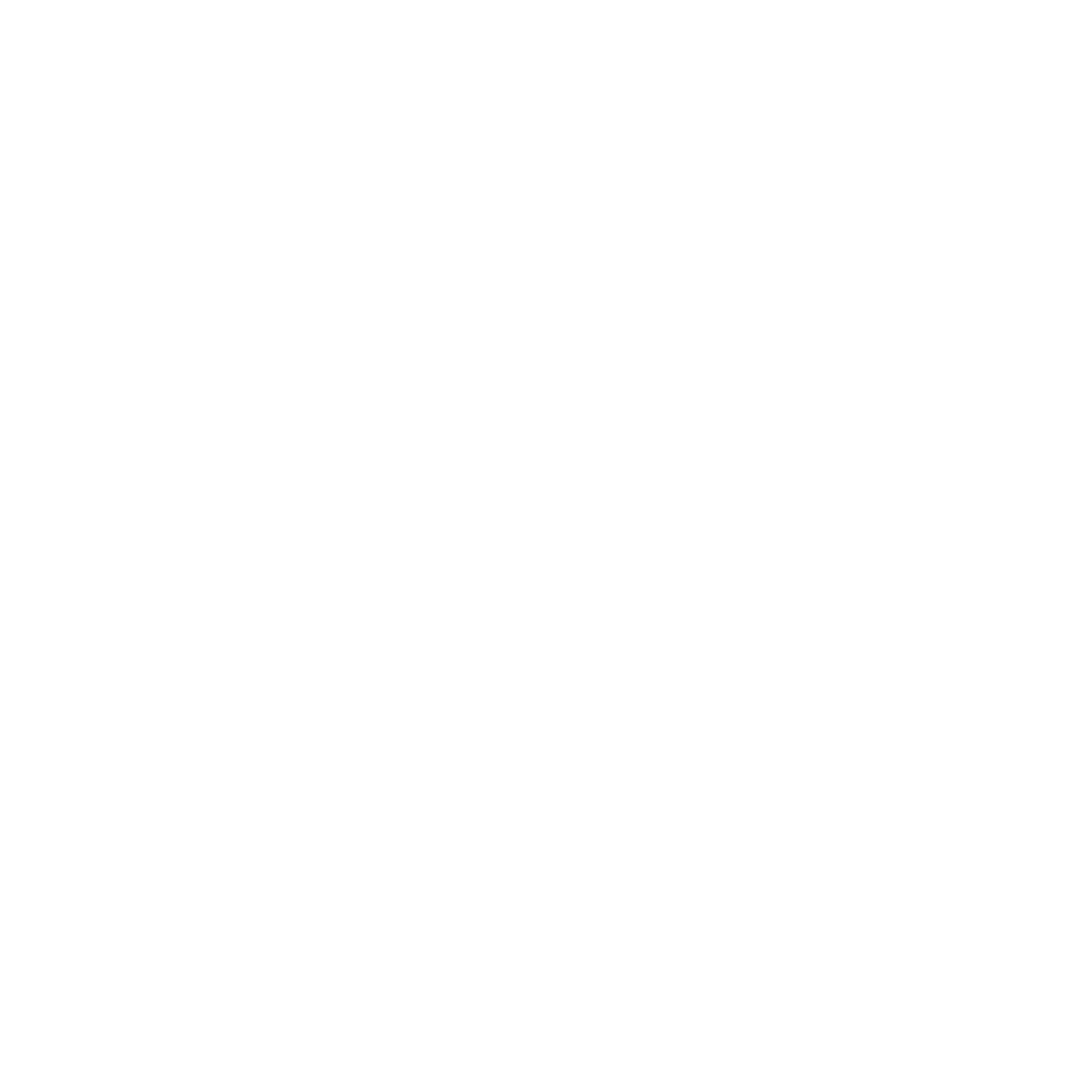
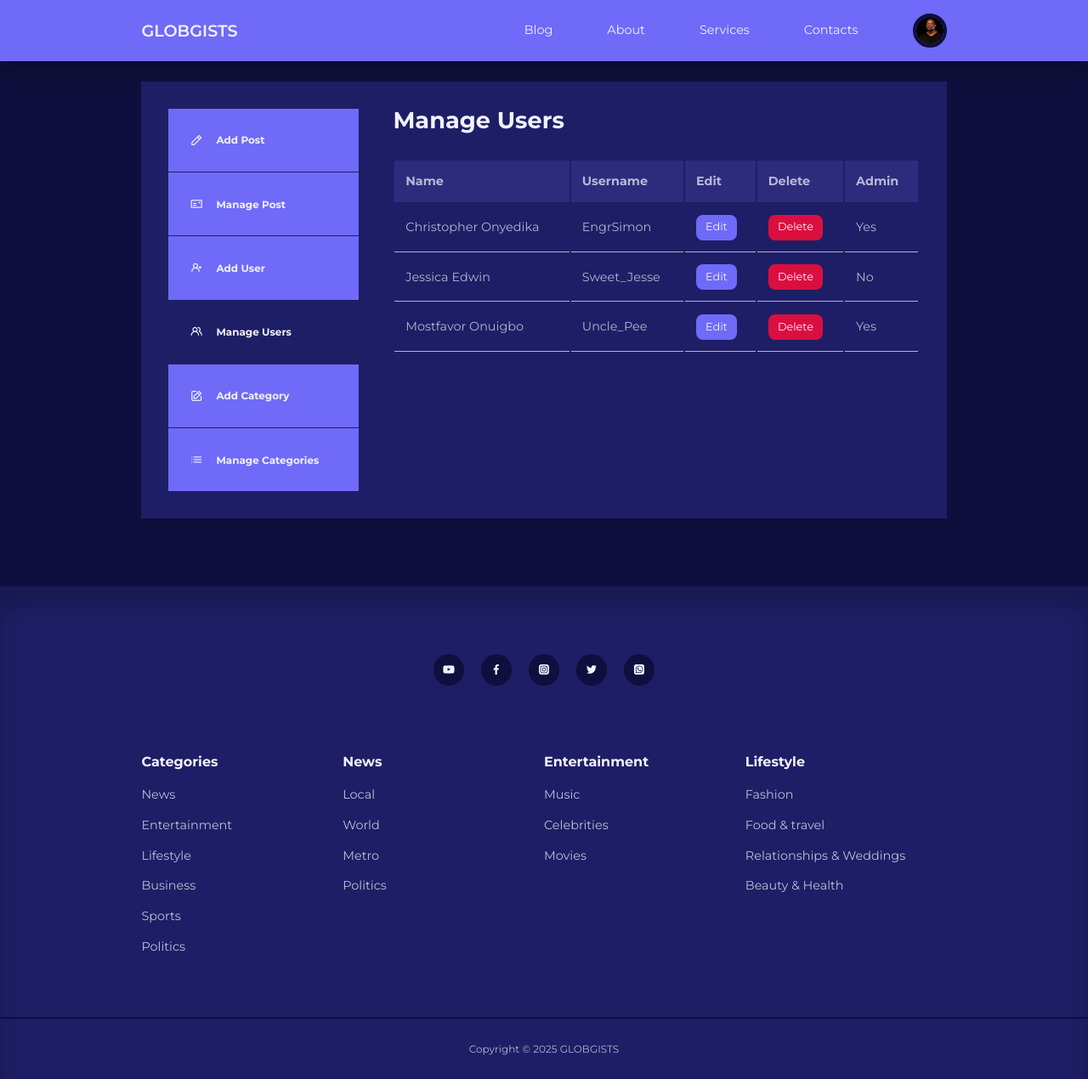
Before and after one commit to EngrSimon/Globgists, a plain HTML site: page dashboard.html in a window 1280 px wide. Shown: the whole page at 85% size. Before the commit the page ends 800 px from the top, so only its background shows below. Drawn offline with nearby package versions, Linux system fonts and the light colour scheme.

Commit message:
commit now

```diff
--- a/dashboard.html
+++ b/dashboard.html
@@ -0,0 +1,187 @@
+<!DOCTYPE html>
+<html lang="en">
+<head>
+    <meta charset="UTF-8">
+    <meta http-equiv="X-UA-Compatible" content="IE=edge">
+    <meta name="viewport" content="width=device-width, initial-scale=1.0">
+    <title>Globgists</title>
+    <!-- custom stylesheet --->
+    <link rel="stylesheet" href="./style.css">
+    <!-- iconscout cdn --->
+    <link rel="stylesheet" href="https://unicons.iconscout.com/release/v4.0.0/css/line.css">
+<!------------------ GOOGLE FONT MONTSERRAT ----------------->
+<link href="https://fonts.googleapis.com/css2?family=Montserrat:ital,wght@0,100..900;1,100..900&family=Poppins:ital,wght@0,400;0,500;0,600;0,700;1,300&family=Roboto:wght@300;400;500;700&display=swap" rel="stylesheet">
+
+</head>
+<body>
+    <nav>
+        <div class="container nav__container">
+            <a href="index.html" class="nav__logo">GLOBGISTS</a>
+            <ul class="nav__items">
+                <li><a href="blog.html">Blog</a></li>
+                <li><a href="about.html">About</a></li>
+                <li><a href="services.html">Services</a></li>
+                <li><a href="contact.html">Contacts</a></li>
+                <!---<li><a href="signin.html">sign in</a></li> -->
+                <li class="nav__profile">
+                    <div class="avatar">
+                        <img src="./images/avater 1.jpg">
+                    </div>
+                    <ul>
+                        <li><a href="dashboard.html">Dashboard</a></li>
+                        <li><a href="logout.html">Logout</a></li>
+                    </ul>
+                </li>
+            </ul>
+
+            <button id="open__nav-btn"><i class="uil uil-bars"></i></button>
+            <button id="close__nav-btn"><i class="uil uil-multiply"></i></button>
+        </div>
+    </nav>
+    <!---=========================End of Navbar===========================---->
+
+
+
+
+
+<section class="dashboard">
+    <div class="container dashboard__container">
+        <button id="show__sidebar-btn" class="sidebar__toggle"><i class="uil uil-angle-right-b"></i></button>
+        <button id="hide__sidebar-btn" class="sidebar__toggle"><i class="uil uil-angle-left-b"></i></button>
+        <aside>
+            <ul>
+                <li>
+                    <a href="add-post.html"><i class="uil uil-pen"></i>
+                <h5>Add Post</h5>
+                </a>
+            </li>
+                <li>
+                    <a href="dashboard.html"><i class="uil uil-postcard"></i>
+                <h5>Manage Post</h5>
+                </a>
+            </li>
+                <li>
+                    <a href="add-user.html"><i class="uil uil-user-plus"></i>
+                <h5>Add User</h5>
+                </a>
+            </li>
+                <li>
+                    <a href="manage-users.html" class="active"><i class="uil uil-users-alt"></i>
+                <h5>Manage Users</h5>
+                </a>
+            </li>
+                <li>
+                    <a href="add-category.html"><i class="uil uil-edit"></i>
+                <h5>Add Category</h5>
+                </a>
+            </li>
+                <li>
+                    <a href="manage-category.html"><i class="uil uil-list-ul"></i>
+                <h5>Manage Categories</h5>
+                </a>
+            </li>
+            </ul>
+        </aside>
+        <main>
+            <h2>Manage Users</h2>
+            <table>
+                <thead>
+                    <tr>
+                        <th>Name</th>
+                        <th>Username</th>
+                        <th>Edit</th>
+                        <th>Delete</th>
+                        <th>Admin</th>
+                    </tr>
+                </thead>
+                <tbody>
+                    <tr>
+                        <td>Christopher Onyedika</td>
+                        <td>EngrSimon</td>
+                        <td><a href="edit-user.html" class="btn sm">Edit</a></td>
+                        <td><a href="delete-category.html" class="btn sm danger">Delete</a></td>
+                        <td>Yes</td>
+                    </tr>
+                    <tr>
+                        <td>Jessica Edwin</td>
+                        <td>Sweet_Jesse</td>
+                        <td><a href="edit-user.html" class="btn sm">Edit</a></td>
+                        <td><a href="delete-category.html" class="btn sm danger">Delete</a></td>
+                        <td>No</td>
+                    </tr>
+                    <tr>
+                        <td>Mostfavor Onuigbo</td>
+                        <td>Uncle_Pee</td>
+                        <td><a href="edit-user.html" class="btn sm">Edit</a></td>
+                        <td><a href="delete-category.html" class="btn sm danger">Delete</a></td>
+                        <td>Yes</td>
+                    </tr>
+                </tbody>
+            </table>
+        </main>
+    </div>
+</section>
+
+
+
+
+<footer>
+    <div class="footer__socials">
+        <a href="https://www.youtube.com/@unclepee2.0" target="_blank"><i class="uil uil-youtube"></i></a>
+        <a href="https://www.facebook.com/globgists" target="_blank"><i class="uil uil-facebook-f"></i></a>
+        <a href="https://www.instagram.com/globgists " target="_blank"><i class="uil uil-instagram-alt"></i></a>
+        <a href="https://www.x.com/globgists" target="_blank"><i class="uil uil-twitter"></i></a>
+        <a href="https://www.x.com/globgists" target="_blank"><i class="uil uil-whatsapp-alt"></i></a>
+    </div>
+    <div class="container footer__container">
+        <article>
+            <h4>Categories</h4>
+            <ul>
+                <li><a href="">News</a></li>
+                <li><a href="">Entertainment</a></li>
+                <li><a href="">Lifestyle</a></li>
+                <li><a href="">Business</a></li>
+                <li><a href="">Sports</a></li>
+                <li><a href="">Politics</a></li>
+            </ul>
+        </article>
+        <article>
+            <h4>News</h4>
+            <ul>
+                <li><a href="">Local</a></li>
+                <li><a href="">World</a></li>
+                <li><a href="">Metro</a></li>
+                <li><a href="">Politics</a></li>
+            </ul>
+        </article>
+        <article>
+            <h4>Entertainment</h4>
+            <ul>
+                <li><a href="">Music</a></li>
+                <li><a href="">Celebrities</a></li>
+                <li><a href="">Movies</a></li>
+            </ul>
+        </article>
+        <article>
+            <h4>Lifestyle</h4>
+            <ul>
+                <li><a href="">Fashion</a></li>
+                <li><a href="">Food & travel</a></li>
+                <li><a href="">Relationships & Weddings</a></li>
+                <li><a href="">Beauty & Health</a></li>
+            </ul>
+        </article>
+    </div>
+
+
+
+
+        <div class="footer__copyright">
+            <small>Copyright &copy; 2025 GLOBGISTS</small>
+        </div>
+</footer>
+
+
+<script src="./main.js"></script>
+</body>
+</html>
```
Also changed, not shown: index.html (+1 -1 lines), manage-users.html (+18 -10 lines).
